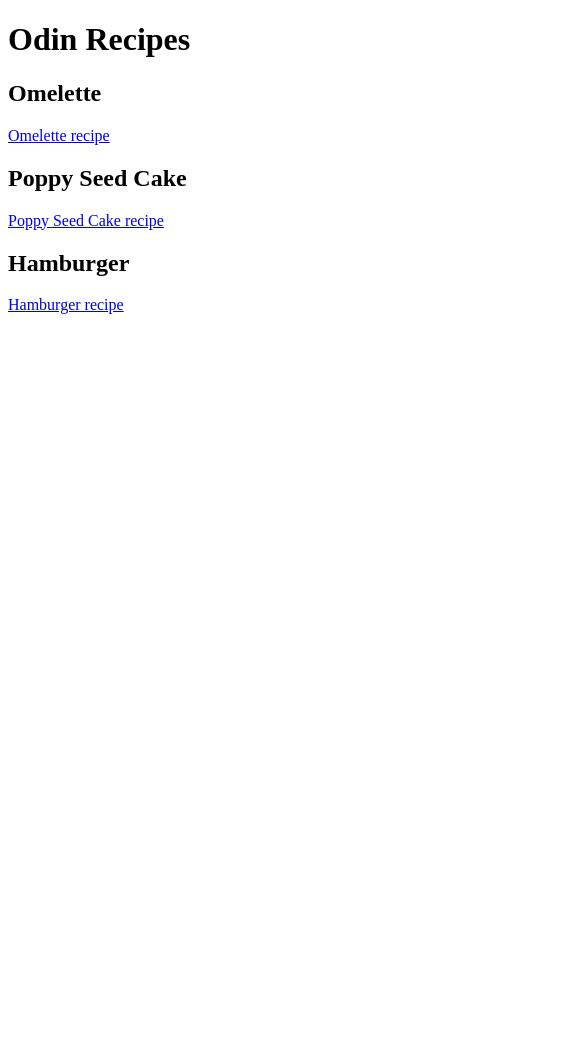
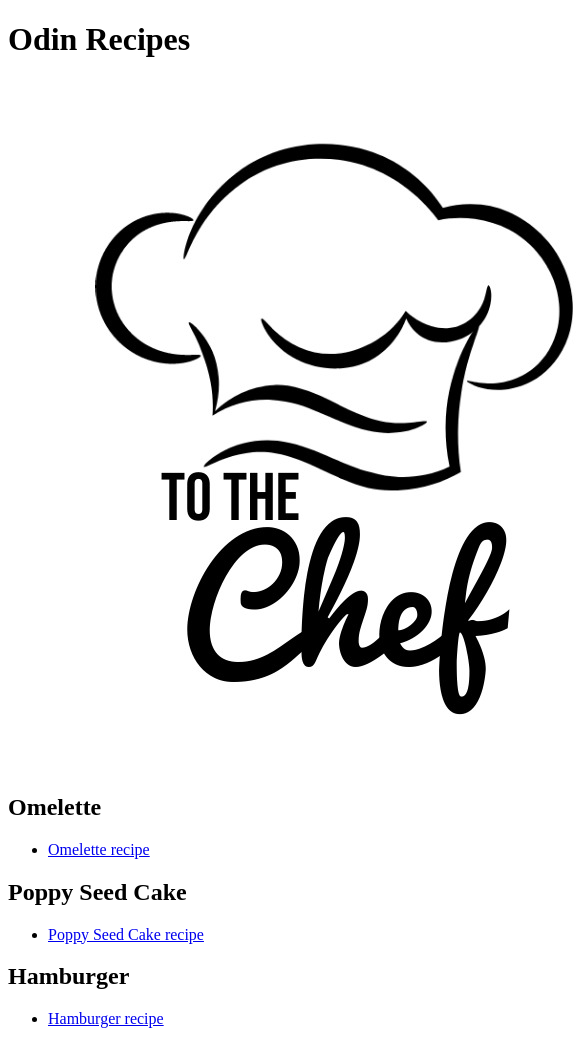
Before and after one commit to UvalVered94/odin-recipes, a plain HTML site: page index.html in a window 390 px wide. Shown: the top 1044 px of the page, 585 px wide, since content can reach past the window. Before the commit the page ends 844 px from the top, so only its background shows below. Drawn offline with Linux system fonts and the light colour scheme.

Commit message:
Change main page, hamburger, omelette picture
so the pictures will fit page size

```diff
--- a/index.html
+++ b/index.html
@@ -8,11 +8,18 @@
 </head>
 <body>
     <h1>Odin Recipes</h1>
+    <img src="./images/chef.jpg">
     <h2>Omelette</h2>
-    <a href="./recipes/omelette.html">Omelette recipe</a>
+    <ul>
+       <li><a href="./recipes/omelette.html">Omelette recipe</a></li>
+    </ul>
     <h2>Poppy Seed Cake</h2>
-    <a href="./recipes/poppy-seed-cake.html">Poppy Seed Cake recipe</a>
+    <ul>
+        <li><a href="./recipes/poppy-seed-cake.html">Poppy Seed Cake recipe</a></li>
+    </ul>
     <h2>Hamburger</h2>
-    <a href="./recipes/hamburger.html">Hamburger recipe</a>
+    <ul>
+        <li><a href="./recipes/hamburger.html">Hamburger recipe</a></li>
+    </ul>
 </body>
 </html>
```
Also changed, not shown: recipes/hamburger.html (+1 -1 lines), recipes/omelette.html (+1 -1 lines), images/Hamburger medium.jpg (added), images/chef.jpg (added), images/omelette medium.webp (added).
